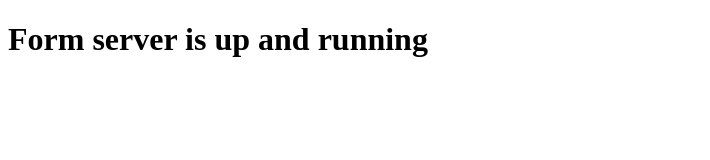
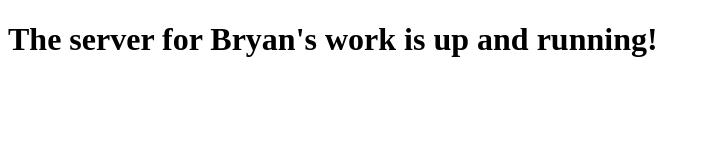
Before and after one commit to 3103ski/bryanswork-server, a website: page views/index.html in a window 1280 px wide. Shown: the whole page, without its empty margins (0-710 px from the left). Drawn offline with Linux system fonts and the light colour scheme.

Commit message:
deploy to heroku

```diff
--- a/views/index.html
+++ b/views/index.html
@@ -7,6 +7,6 @@
     <title>Bryan's Work Server</title>
 </head>
 <body>
-    <h1>Form server is up and running</h1>
+    <h1>The server for Bryan's work is up and running!</h1>
 </body>
 </html>
```
